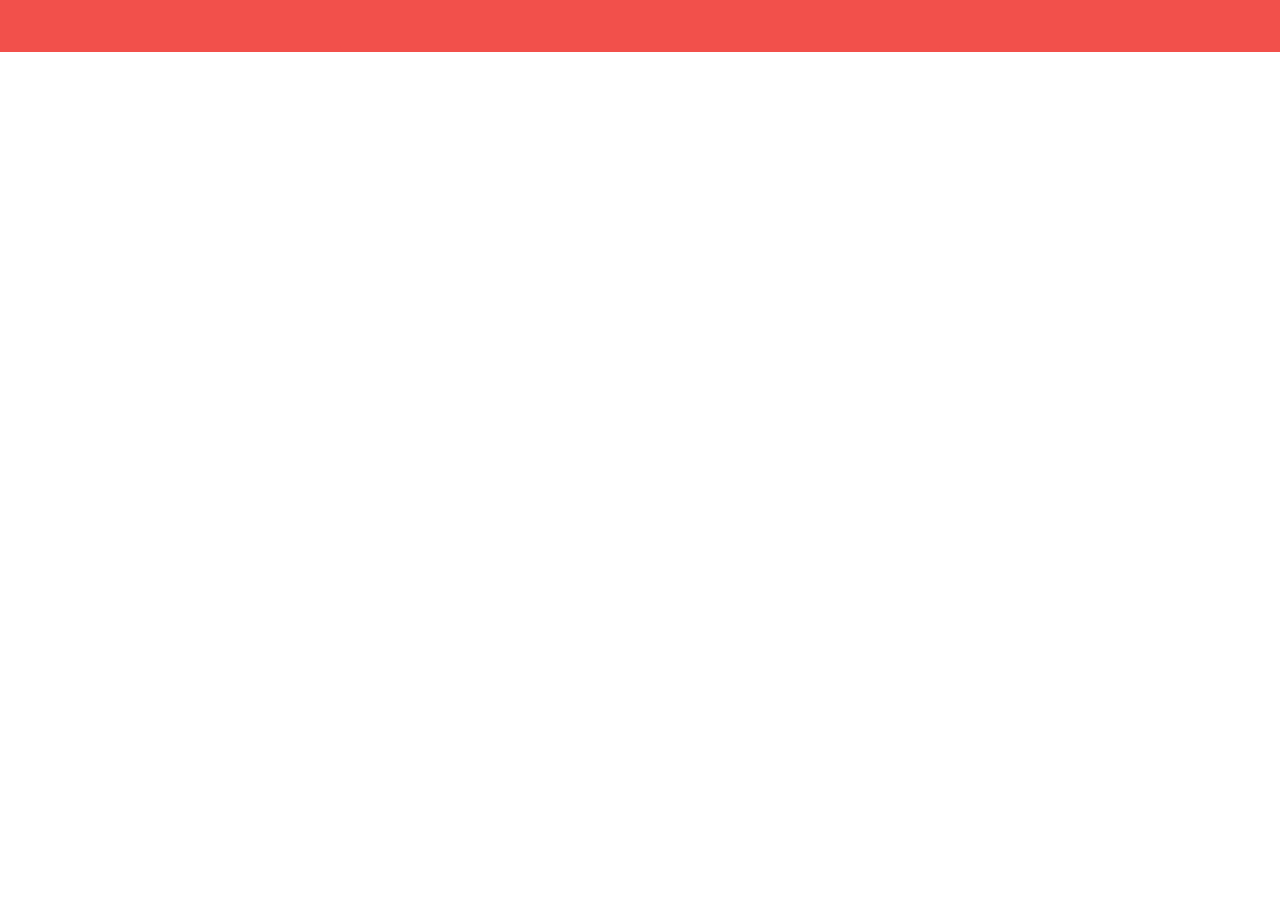
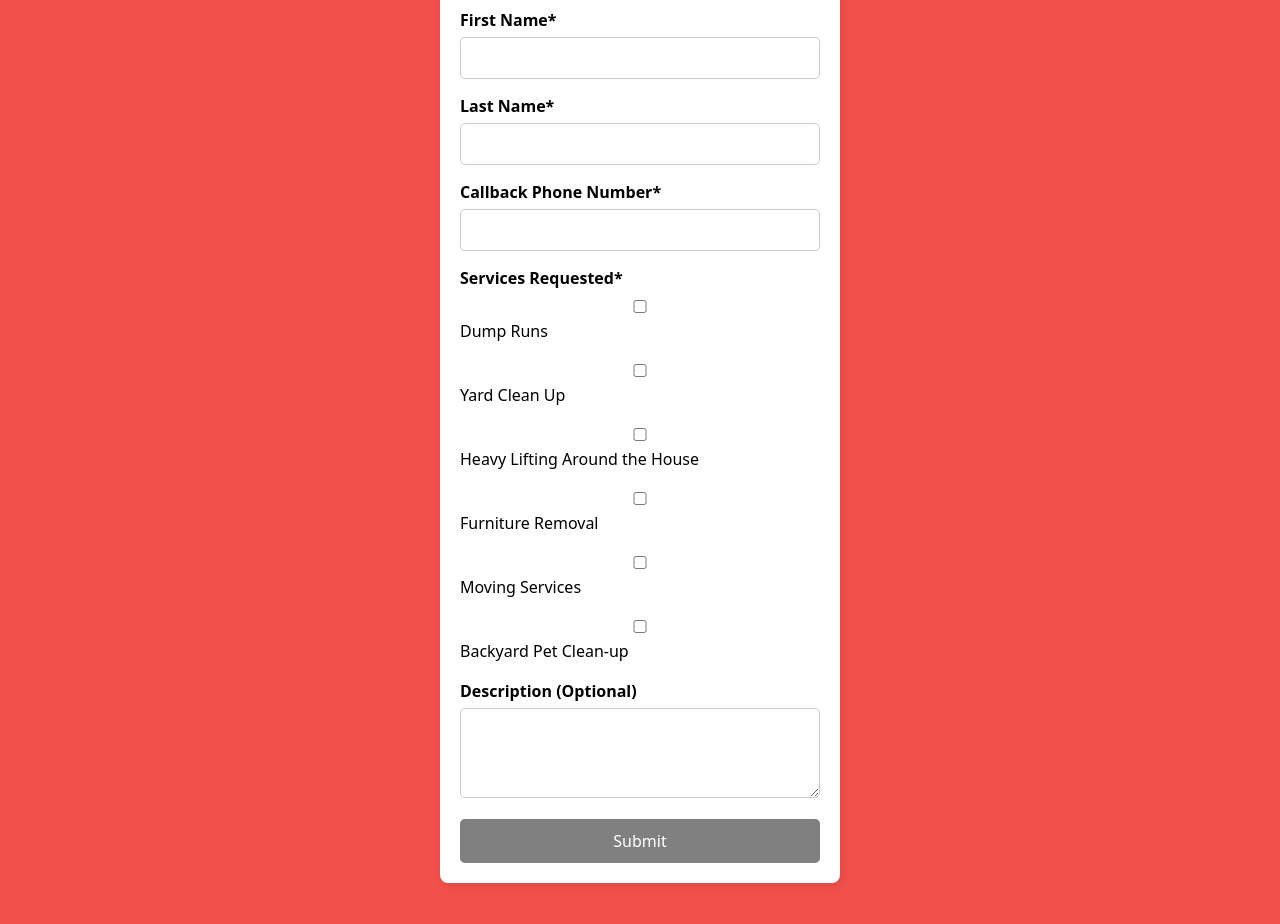
Before and after one commit to Milan03/dukes-removal-services, an Angular app: page / in a window 1280 px wide. Shown: the part 1142-2066 px from the top of the page. Before the commit the page ends 1194 px from the top, so only its background shows below. Built offline with nearby package versions, Linux system fonts and the light colour scheme.

Commit message:
Work on contact form

```diff
--- a/src/app/app.component.html
+++ b/src/app/app.component.html
@@ -96,7 +96,46 @@
       </section>
       <section id="contact">
         <h2>Contact Us</h2>
-        <p>Get in touch for a free quote!</p>
+          <form [formGroup]="contactForm" (ngSubmit)="submitForm()" class="contact-form">
+            <div class="form-group">
+              <label for="firstName">First Name*</label>
+              <input id="firstName" type="text" formControlName="firstName" required>
+              <small *ngIf="contactForm.controls['firstName'].invalid && contactForm.controls['firstName'].touched">
+                First name is required (min 2 characters).
+              </small>
+            </div>
+
+            <div class="form-group">
+              <label for="lastName">Last Name*</label>
+              <input id="lastName" type="text" formControlName="lastName" required>
+              <small *ngIf="contactForm.controls['lastName'].invalid && contactForm.controls['lastName'].touched">
+                Last name is required (min 2 characters).
+              </small>
+            </div>
+
+            <div class="form-group">
+              <label for="phone">Callback Phone Number*</label>
+              <input id="phone" type="tel" formControlName="phone" required>
+              <small *ngIf="contactForm.controls['phone'].invalid && contactForm.controls['phone'].touched">
+                Enter a valid 10-digit phone number.
+              </small>
+            </div>
+
+            <div class="form-group">
+              <label>Services Requested*</label>
+              <div *ngFor="let service of services">
+                <input type="checkbox" [value]="service" (change)="toggleService(service, $event)">
+                <p>{{ service }}</p>
+              </div>
+            </div>
+
+            <div class="form-group">
+              <label for="description">Description (Optional)</label>
+              <textarea id="description" formControlName="description" rows="3"></textarea>
+            </div>
+
+            <button type="submit" [disabled]="contactForm.invalid">Submit</button>
+          </form>
       </section>
     </div>
   </div>
--- a/src/app/app.component.scss
+++ b/src/app/app.component.scss
@@ -126,3 +126,54 @@ section {
     margin: 20px auto;
     /* Centers image */
 }
+
+.contact-form {
+    background-color: #f2504b;
+    /* Adjusted lighter red */
+    color: black;
+    text-align: left;
+    max-width: 400px;
+    margin: 20px auto;
+    padding: 20px;
+    background: white;
+    border-radius: 8px;
+    box-shadow: 2px 2px 10px rgba(0, 0, 0, 0.1);
+}
+
+.form-group {
+    margin-bottom: 15px;
+}
+
+label {
+    display: block;
+    font-weight: bold;
+    margin-bottom: 5px;
+}
+
+input,
+textarea {
+    width: 100%;
+    padding: 8px;
+    border: 1px solid #ccc;
+    border-radius: 5px;
+}
+
+small {
+    color: red;
+    font-size: 12px;
+}
+
+button {
+    width: 100%;
+    padding: 10px;
+    background: #e91d16;
+    color: white;
+    border: none;
+    border-radius: 5px;
+    cursor: pointer;
+}
+
+button:disabled {
+    background: gray;
+    cursor: not-allowed;
+}
--- a/src/app/app.component.ts
+++ b/src/app/app.component.ts
@@ -1,15 +1,58 @@
 import { Component, HostListener } from '@angular/core';
 import { NgbNavModule, NgbAccordionModule } from '@ng-bootstrap/ng-bootstrap';
+import { ReactiveFormsModule, FormBuilder, FormGroup, Validators } from '@angular/forms';
 import { CommonModule } from '@angular/common';
 
 @Component({
   selector: 'app-root',
-  imports: [CommonModule, NgbNavModule, NgbAccordionModule],
+  imports: [CommonModule, NgbNavModule, NgbAccordionModule, ReactiveFormsModule],
   templateUrl: './app.component.html',
   styleUrls: ['./app.component.scss']
 })
 export class AppComponent {
   activeSection = 'home';
+  contactForm: FormGroup;
+
+  services = [
+    "Dump Runs",
+    "Yard Clean Up",
+    "Heavy Lifting Around the House",
+    "Furniture Removal",
+    "Moving Services",
+    "Backyard Pet Clean-up"
+  ];
+
+  constructor(private fb: FormBuilder) {
+    this.contactForm = this.fb.group({
+      firstName: ['', [Validators.required, Validators.minLength(2)]],
+      lastName: ['', [Validators.required, Validators.minLength(2)]],
+      phone: ['', [Validators.required, Validators.pattern('^[0-9]{10}$')]], // Must be 10-digit number
+      servicesRequested: this.fb.array([]), // Stores selected services
+      description: [''] // Optional
+    });
+  }
+
+  // Method to handle service selection
+  toggleService(service: string, event: any) {
+    const servicesArray = this.contactForm.controls['servicesRequested'].value;
+    if (event.target.checked) {
+      servicesArray.push(service);
+    } else {
+      const index = servicesArray.indexOf(service);
+      if (index !== -1) servicesArray.splice(index, 1);
+    }
+  }
+
+  // Handle form submission
+  submitForm() {
+    if (this.contactForm.valid) {
+      console.log("Form Submitted Successfully:", this.contactForm.value);
+      alert("Thank you! We will get back to you soon.");
+      this.contactForm.reset(); // Reset after submission
+    } else {
+      alert("Please fill in all required fields correctly.");
+    }
+  }
 
   @HostListener('window:scroll', [])
   onScroll(): void {
```
